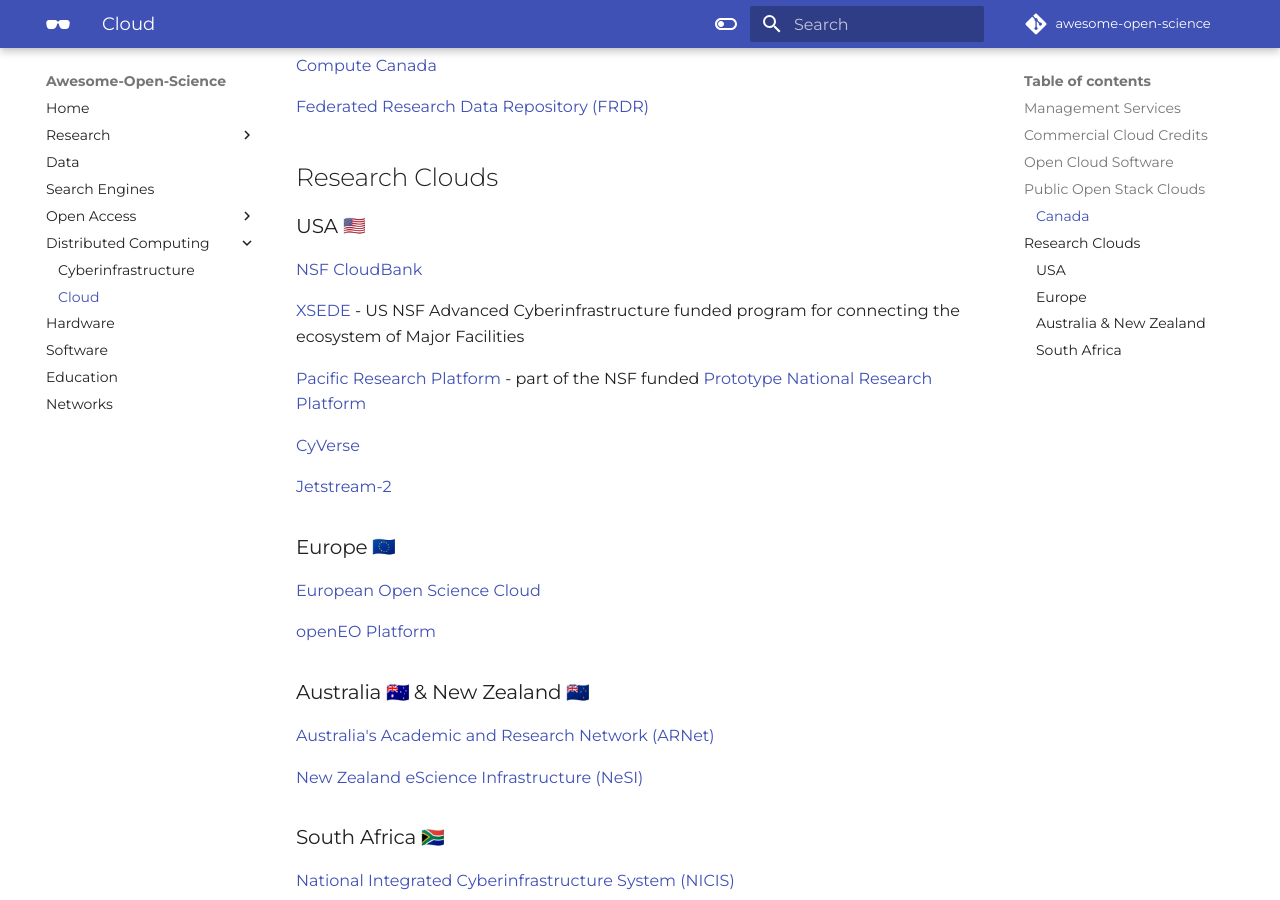
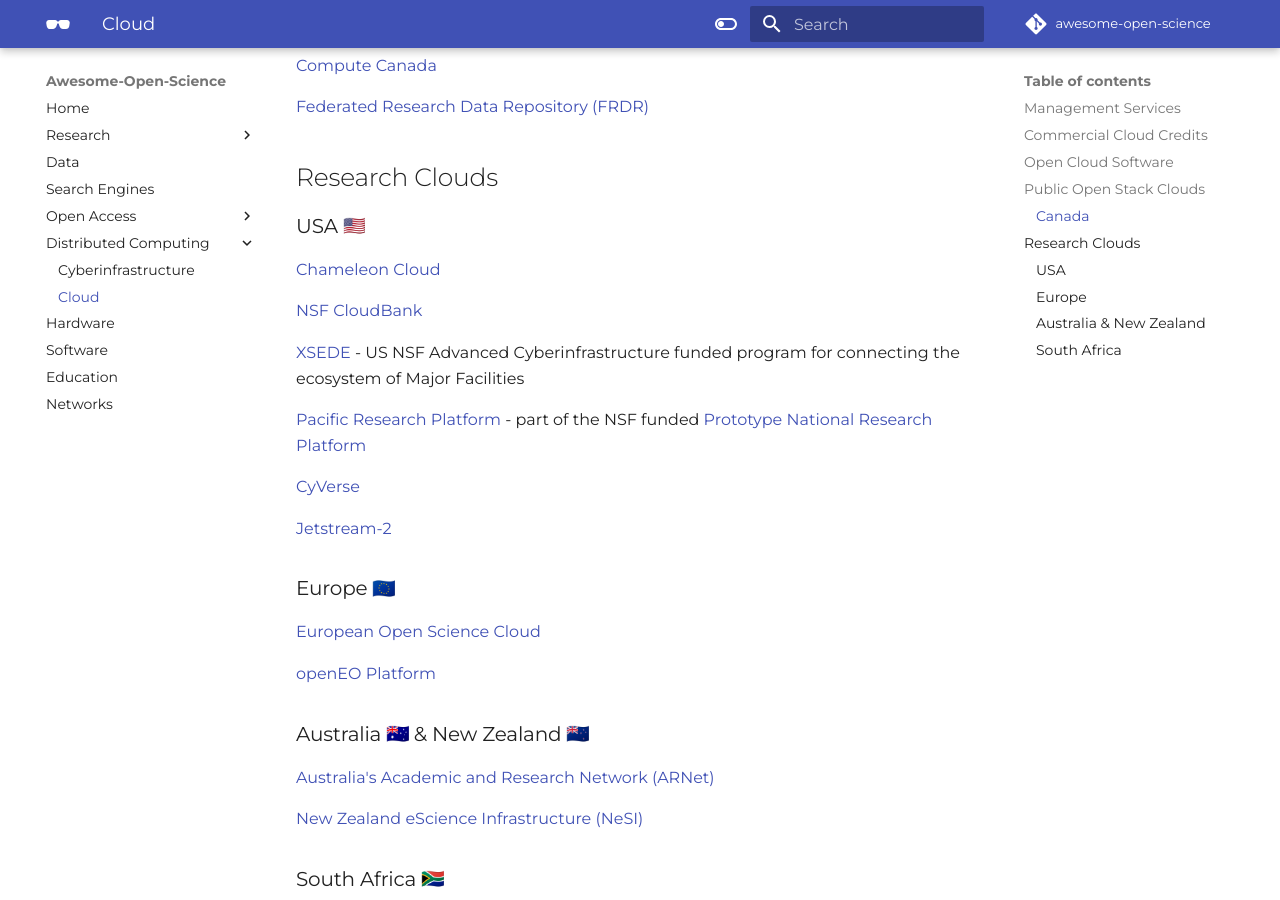
Before and after one commit to tyson-swetnam/awesome-open-science, an MkDocs documentation site: the page built from docs/cloud.md, in a window 1280 px wide and 900 px high, scrolled down 849 px. Built offline with MkDocs 1.6.1 and Material for MkDocs 9.7.7, drawn with Linux system fonts in a browser that asks for light colours; emoji names are drawn with the system emoji font; some web fonts are replaced; comment, search, counter and statistics services are not loaded.

Commit message:
Update cloud.md

```diff
--- a/docs/cloud.md
+++ b/docs/cloud.md
@@ -32,6 +32,8 @@
 
 ### USA :flag_us:
 
+[Chameleon Cloud](https://www.chameleoncloud.org/){target=_blank}
+
 [NSF CloudBank](https://www.cloudbank.org/){target=_blank}
 
 [XSEDE](https://www.xsede.org/){target=_blank} - US NSF Advanced Cyberinfrastructure funded program for connecting the ecosystem of Major Facilities
```
